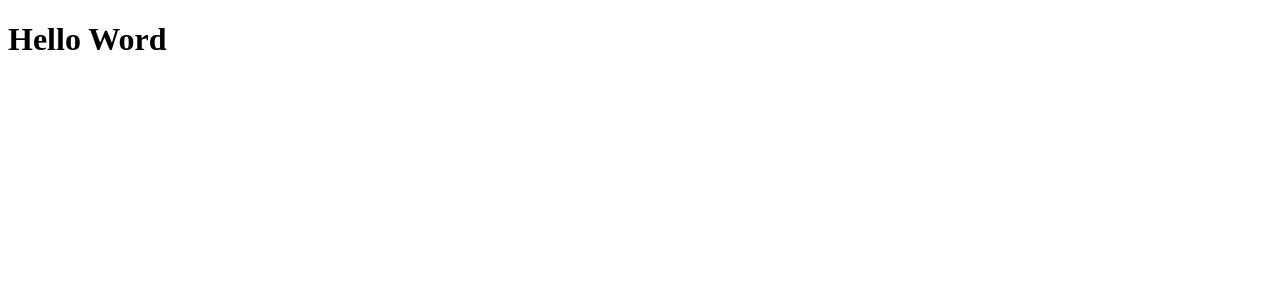
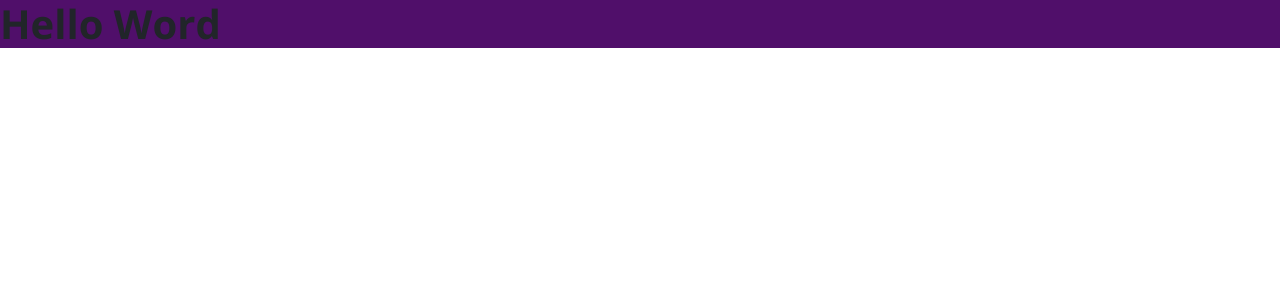
Before and after one commit to GabrielSousaJS/claraval-store-v2-frontend, a React (Vite) app in the folder frontend/: page / in a window 1280 px wide. Shown: the top 300 px of the page. Built offline with nearby package versions, Linux system fonts and the light colour scheme.

Commit message:
Configuração de cores do Bootstrap

```diff
--- a/frontend/index.html
+++ b/frontend/index.html
@@ -1,4 +1,4 @@
-<!doctype html>
+<!DOCTYPE html>
 <html lang="en">
   <head>
     <meta charset="UTF-8" />
--- a/frontend/package.json
+++ b/frontend/package.json
@@ -10,6 +10,8 @@
     "preview": "vite preview"
   },
   "dependencies": {
+    "bootstrap": "5.3.0",
+    "node-sass": "^9.0.0",
     "react": "^18.2.0",
     "react-dom": "^18.2.0"
   },
@@ -22,6 +24,7 @@
     "eslint": "^8.45.0",
     "eslint-plugin-react-hooks": "^4.6.0",
     "eslint-plugin-react-refresh": "^0.4.3",
+    "sass": "^1.64.2",
     "typescript": "^5.0.2",
     "vite": "^4.4.5"
   }
--- a/frontend/src/App.tsx
+++ b/frontend/src/App.tsx
@@ -1,7 +1,10 @@
+import "./assets/styles/custom.scss";
+import "./index.css";
+
 function App() {
   return (
     <>
-      <h1>Hello Word</h1>
+      <h1 className="bg-primary">Hello Word</h1>
     </>
   )
 }
--- /dev/null
+++ b/frontend/src/assets/styles/custom.scss
@@ -0,0 +1,8 @@
+$theme-colors: (
+  "primary": #500f6a,
+  "secondary": #13cffc,
+  "danger": #c51414,
+  "dark": #263238,
+);
+
+@import "../../../node_modules/bootstrap/scss/bootstrap.scss";
--- a/frontend/src/index.css
+++ b/frontend/src/index.css
@@ -0,0 +1,21 @@
+@import url("https://fonts.googleapis.com/css2?family=Open+Sans:wght@400;700&display=swap");
+
+* {
+  font-family: "Open Sans", sans-serif;
+}
+
+h1,
+h2,
+h3,
+h4,
+h5,
+h6 {
+  font-weight: 700;
+  margin-bottom: none;
+}
+
+a,
+a:hover {
+  text-decoration: none;
+  color: unset;
+}
--- a/frontend/src/main.tsx
+++ b/frontend/src/main.tsx
@@ -1,7 +1,6 @@
 import React from 'react'
 import ReactDOM from 'react-dom/client'
 import App from './App.tsx'
-import './index.css'
 
 window.React = React;
 
```
Also changed, not shown: 1 other file (tests, documents, lock files or other folders).
